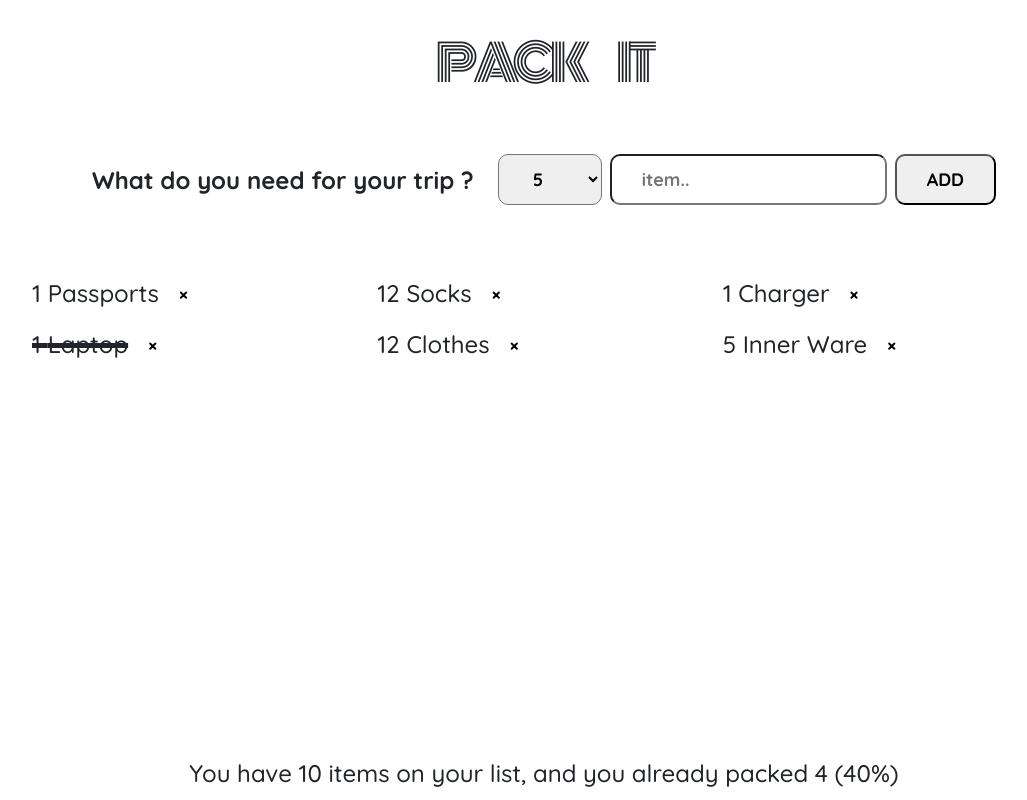
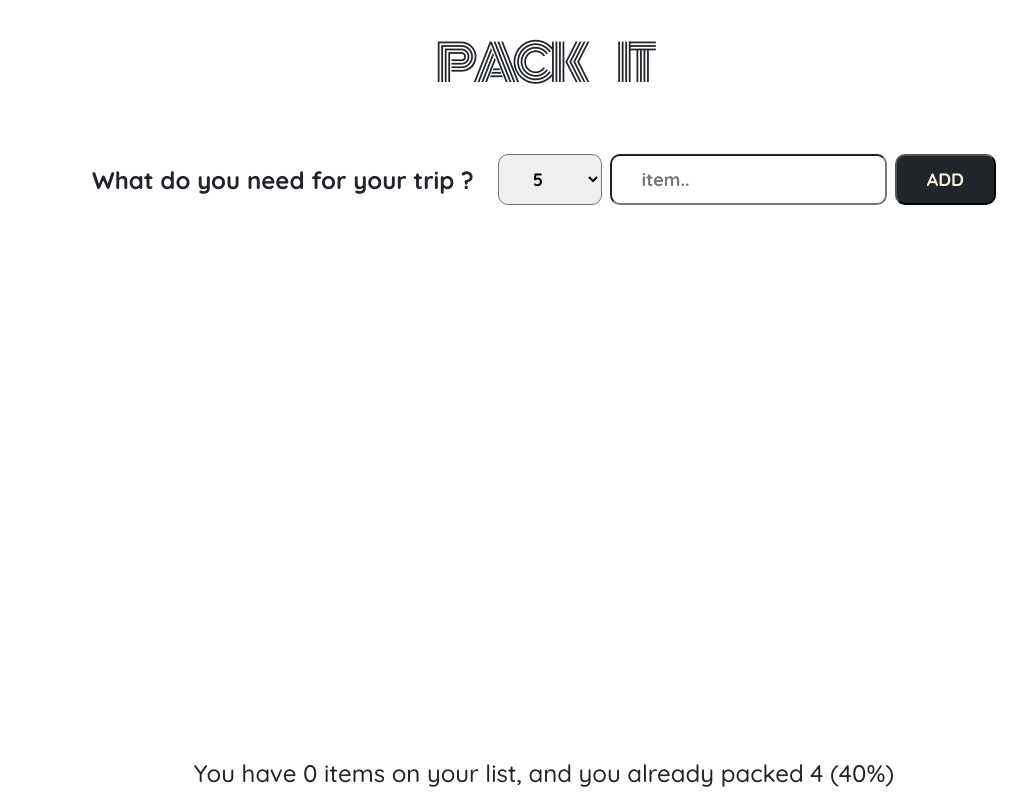
Before and after one commit to chaitanya-salla/pack-it, a React (Create React App) app: page / in a window 1280 px wide. Shown: the whole page, without its empty margins (96-1123 px from the left). Built offline with nearby package versions, Linux system fonts and the light colour scheme.

Commit message:
state uplifting

```diff
--- a/src/App.js
+++ b/src/App.js
@@ -10,12 +10,17 @@ const initialItems = [
 ];
 
 function App() {
+  const [itemsList, setItemsList] = useState([]);
+  const addItemHandler = (item) => {
+    const updatedItems = [...itemsList, item];
+    setItemsList(updatedItems);
+  };
   return (
     <div className="app">
       <Logo />
-      <Form />
-      <PackingList />
-      <Stats />
+      <Form onAddItems={addItemHandler} />
+      <PackingList itemsList={itemsList} />
+      <Stats itemsList={itemsList} />
     </div>
   );
 }
@@ -25,19 +30,17 @@ const Logo = () => {
 };
 
 // Form
-const Form = () => {
+const Form = ({ onAddItems }) => {
   const [description, setDecription] = useState("");
   const [quantity, setQuantity] = useState(5);
-  const [itemsList, setItemsList] = useState(initialItems);
 
   const submitHandler = (e) => {
     e.preventDefault();
     if (!description) return;
-    const newItem = { description, quantity, packed: false, id: Date.now() };
+    const newItem = { id: Date.now(), description, quantity, packed: false };
+    onAddItems(newItem);
     setDecription("");
     setQuantity(5);
-    itemsList.push(newItem);
-    setItemsList(itemsList);
   };
 
   return (
@@ -60,11 +63,11 @@ const Form = () => {
     </form>
   );
 };
-const PackingList = () => {
+const PackingList = ({ itemsList }) => {
   return (
     <div className="list">
       <ul>
-        {initialItems.map((item) => {
+        {itemsList.map((item) => {
           return <Item key={item.id} item={item} />;
         })}
       </ul>
@@ -74,7 +77,7 @@ const PackingList = () => {
 
 const Item = ({ item }) => {
   return (
-    <li>
+    <li onClick={(item) => console.log(item)}>
       <span
         style={
           item.packed ? { textDecoration: "line-through #212529 5px" } : {}
@@ -87,10 +90,13 @@ const Item = ({ item }) => {
   );
 };
 
-const Stats = () => {
+const Stats = ({ itemsList }) => {
   return (
     <footer className="stats">
-      <p>You have 10 items on your list, and you already packed 4 (40%)</p>
+      <p>
+        You have {itemsList.length} items on your list, and you already packed 4
+        (40%)
+      </p>
     </footer>
   );
 };
--- a/src/index.css
+++ b/src/index.css
@@ -69,13 +69,15 @@ input {
 }
 
 .add-form button {
+  background-color: #212529;
+  color: #f8f1e2;
   text-transform: uppercase;
   transition: all 0.3s ease-in;
 }
 
 .add-form button:hover {
-  background-color: #212529;
-  color: #f8f1e2;
+  background-color: #f8f1e2;
+  color: #212529;
 }
 
 .list {
```
